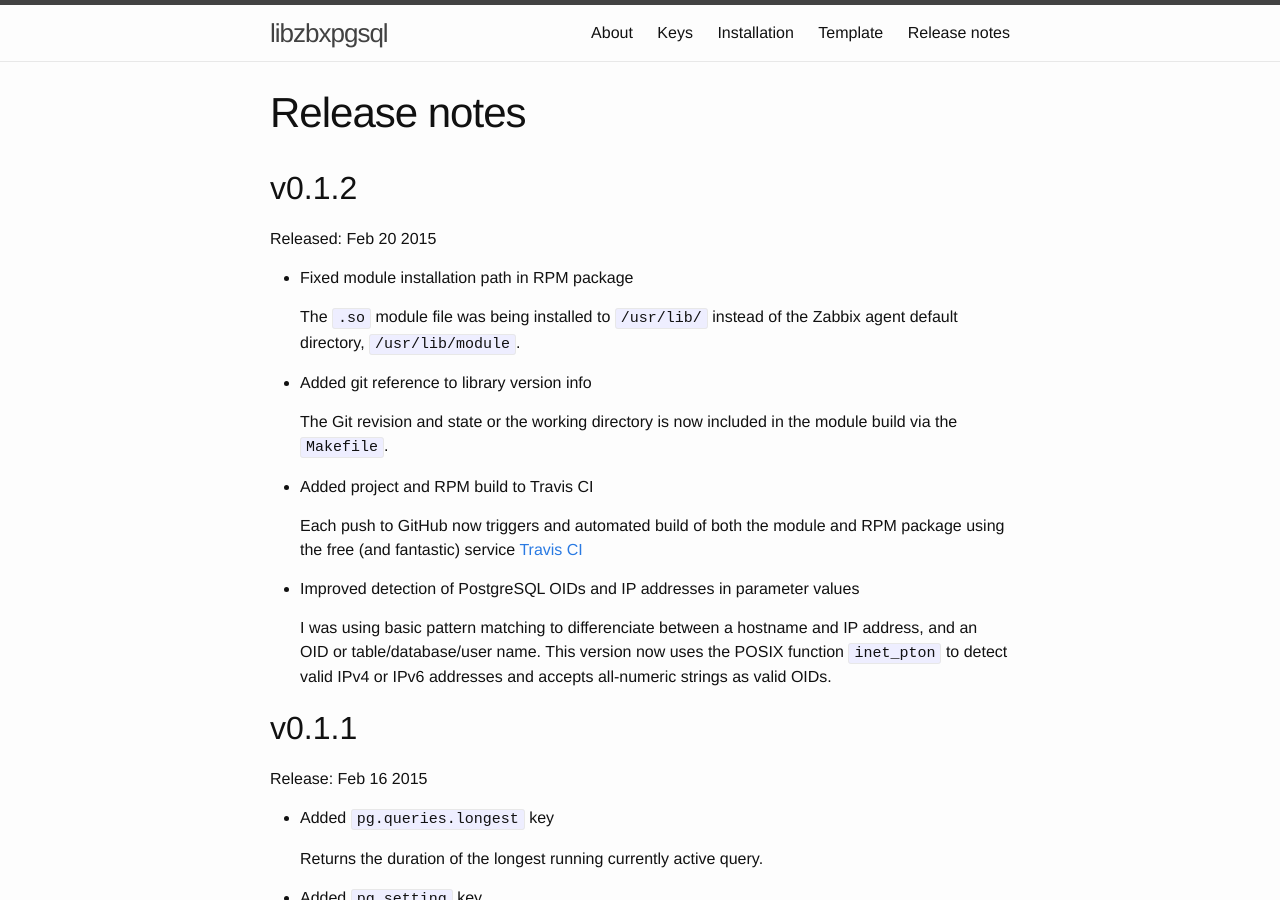
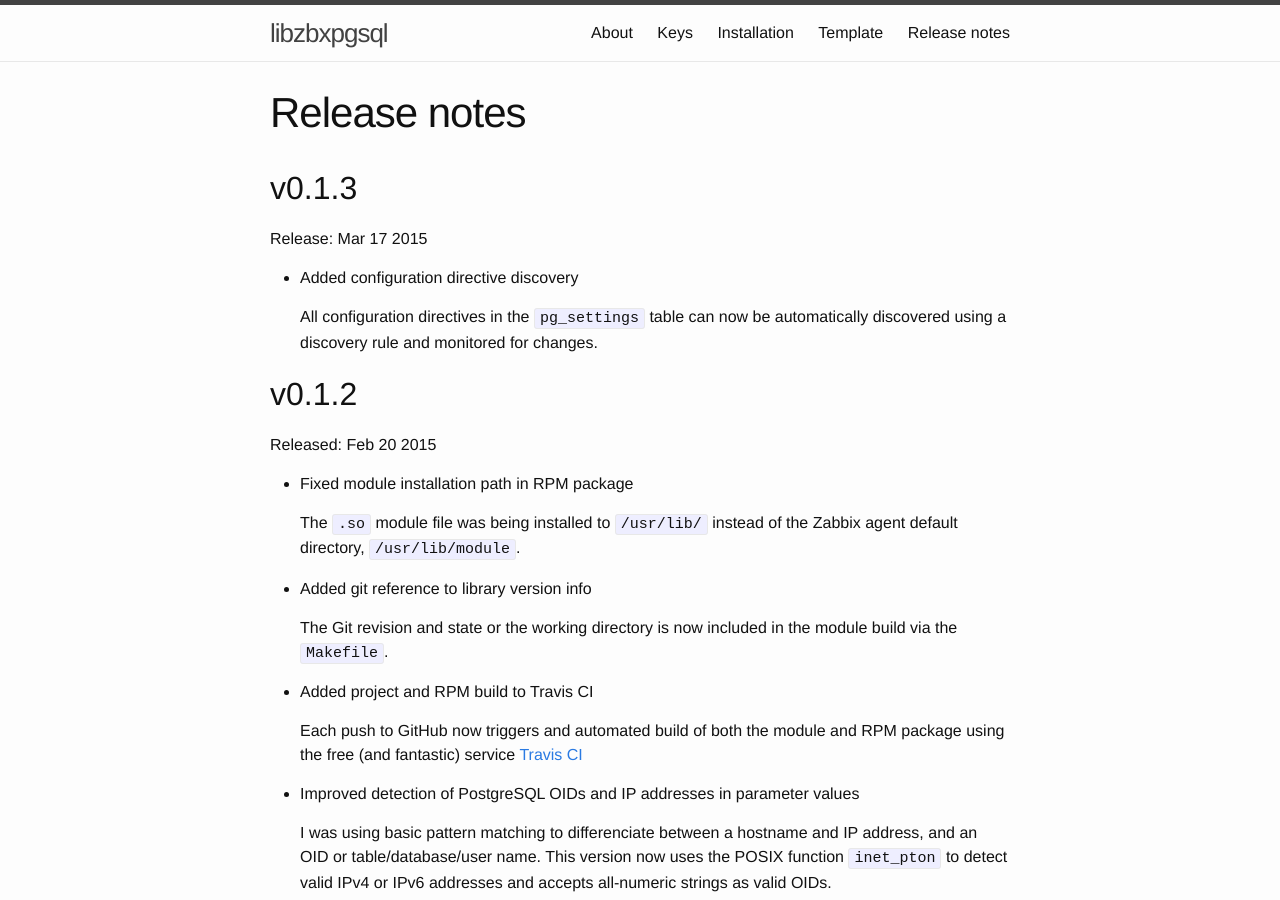
Before and after one commit to zabbix-tools/libzbxpgsql, a Jekyll site: the page built from _docs/release-notes.md, in a window 1280 px wide and 900 px high. Built offline with Jekyll 4.4.1, drawn with Linux system fonts in a browser that asks for light colours.

Commit message:
Updated release notes for v0.1.3

```diff
--- a/_docs/release-notes.md
+++ b/_docs/release-notes.md
@@ -4,6 +4,15 @@ title: Release notes
 menu: Release notes
 permalink: /release-notes/
 ---
+
+## v0.1.3
+Release: Mar 17 2015
+
+- Added configuration directive discovery
+
+  All configuration directives in the `pg_settings` table can now be
+  automatically discovered using a discovery rule and monitored for changes.
+
 
 ## v0.1.2
 Released: Feb 20 2015
```
